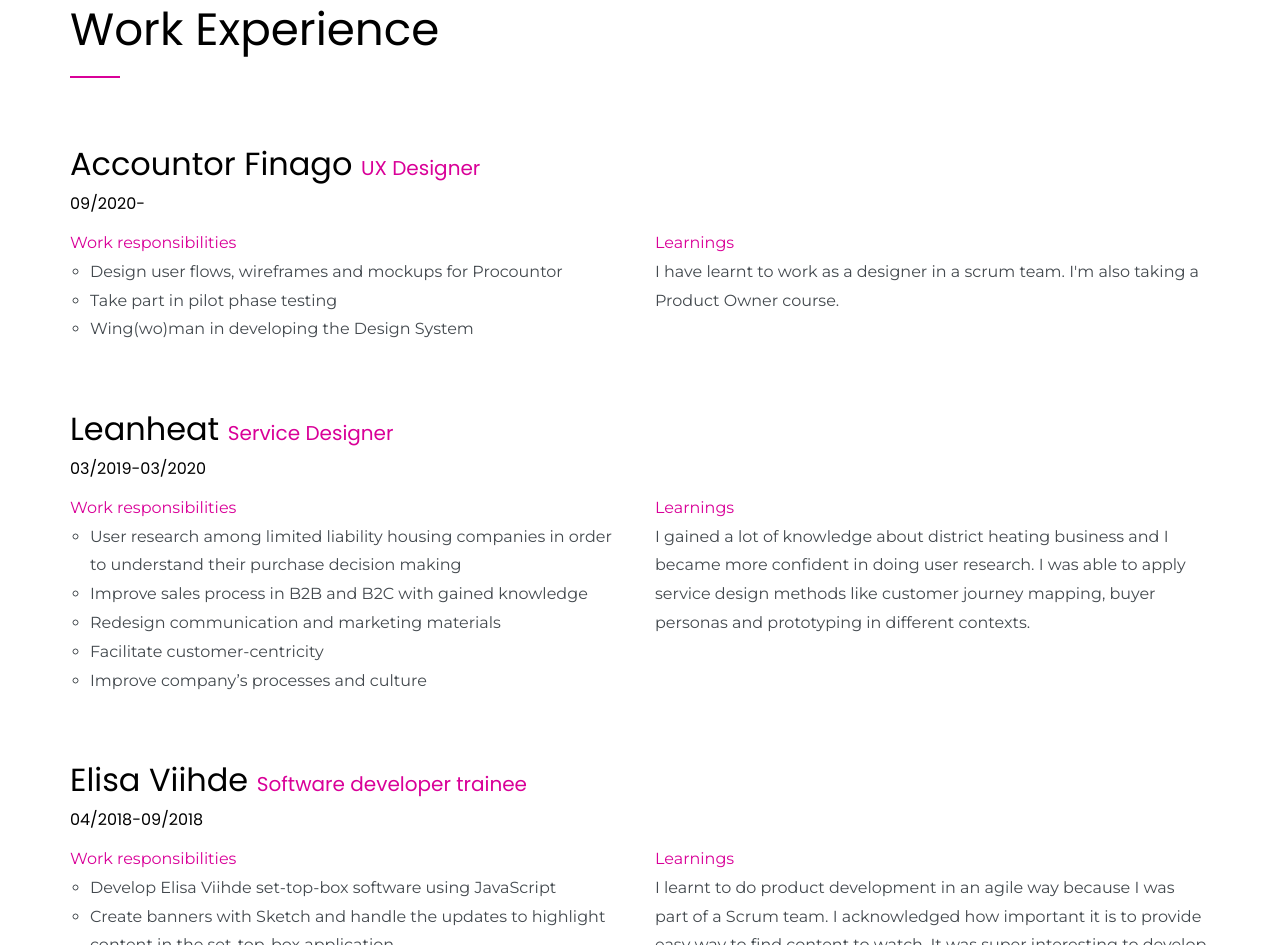
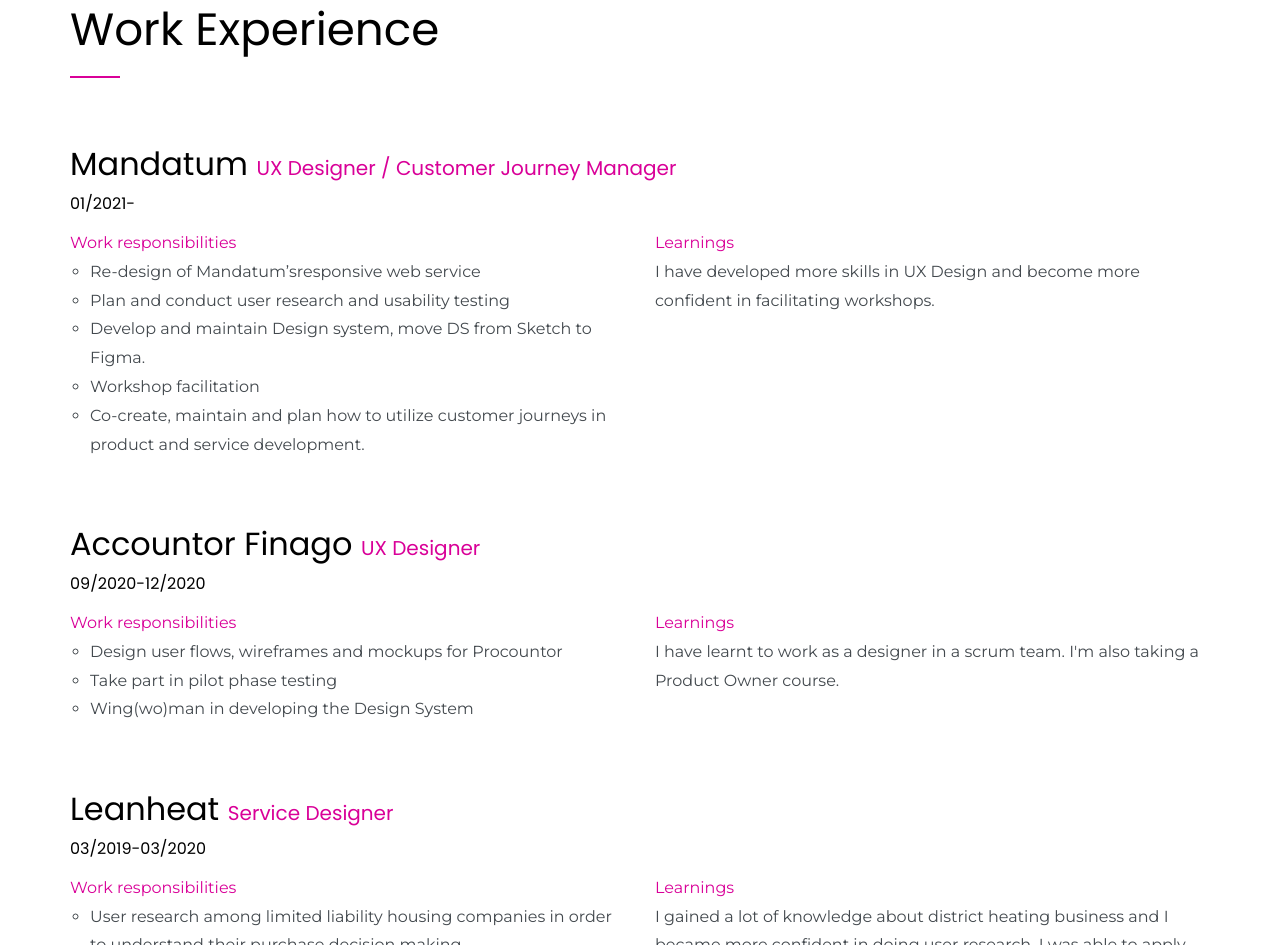
Before and after one commit to annahurtta/annahurtta, a website: page index.html in a window 1280 px wide. Shown: the part 1899-2844 px from the top of the page. Drawn offline with Linux system fonts and the light colour scheme; files whose address does not match are found by name.

Commit message:
added mandatum

```diff
--- a/index.html
+++ b/index.html
@@ -107,8 +107,28 @@
         </div>
         <div class="row">
           <div class="col-md-12">
+            <h3 class="company">Mandatum <span class="title">UX Designer / Customer Journey Manager</span></h3>
+            <p class="timeline">01/2021-</p>
+          </div>
+          <div class="col-md-6">
+            <p class="bold">Work responsibilities</p>
+            <ul class="responsibilities">
+              <li>Re-design of Mandatum’sresponsive web service</li>
+              <li>Plan and conduct user research and usability testing</li>
+              <li>Develop and maintain Design system, move DS from Sketch to Figma.</li>
+              <li>Workshop facilitation</li>
+              <li>Co-create, maintain and plan how to utilize customer journeys in product and service development.</li>
+            </ul>
+          </div>
+          <div class="col-md-6">
+            <p class="bold">Learnings</p>
+            <p>I have developed more skills in UX Design and become more confident in facilitating workshops.</p>
+          </div>
+        </div>
+        <div class="row">
+          <div class="col-md-12">
             <h3 class="company">Accountor Finago <span class="title">UX Designer</span></h3>
-            <p class="timeline">09/2020-</p>
+            <p class="timeline">09/2020-12/2020</p>
           </div>
           <div class="col-md-6">
             <p class="bold">Work responsibilities</p>
```
Also changed, not shown: 3 other files.
